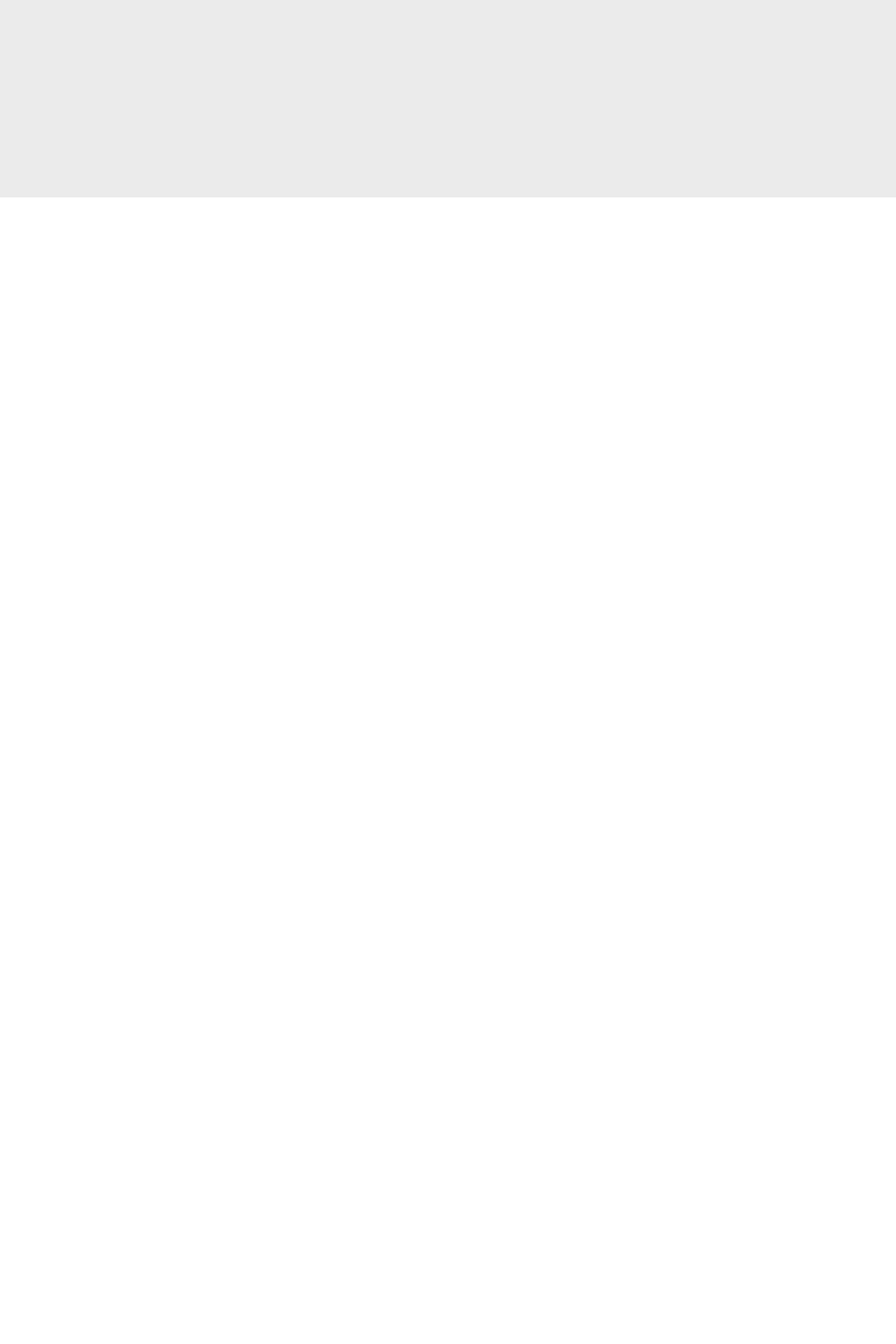
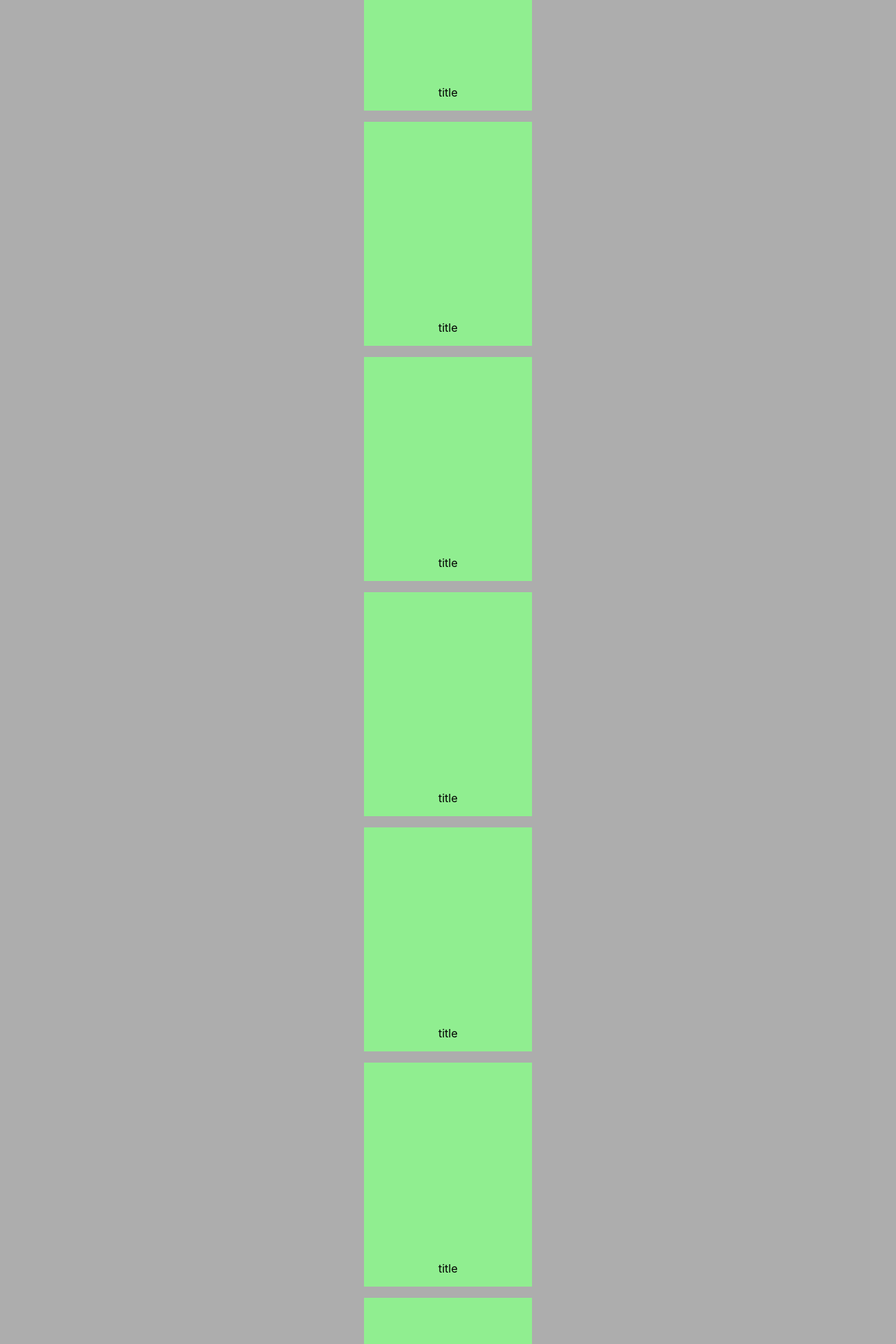
Before and after one commit to palmdaldaniel/Film-Mbapppe, a React (Create React App) app in the folder frontend/: page / in a window 1280 px wide. Shown: the part 520-2440 px from the top of the page at 70% size. Before the commit the page ends 802 px from the top, so only its background shows below. Built offline with nearby package versions, Linux system fonts and the light colour scheme; no server answers.

Commit message:
simple layout

```diff
--- a/frontend/src/css/userPage.module.css
+++ b/frontend/src/css/userPage.module.css
@@ -44,6 +44,7 @@ h2{
   background: rgb(173, 173, 173);
   display: flex;
   flex-direction: column;
+  gap: 1rem;
 }
 
 .upcoming h2,
@@ -51,10 +52,24 @@ h2{
   text-align: center;
 }
 
-.moviegrid{
+.movieGrid{
   display: flex;
   flex-direction: column;
+  gap: 1rem;
   align-items: center;
+  justify-content: center;
+}
+
+.card{
+  background: lightgreen;
+  height: 20rem;
+  width: 15rem;
+  display: flex;
+  justify-content: center;
+}
+
+.card p{
+  align-self: flex-end;
 }
 
 @media (min-width: 576px) {
--- a/frontend/src/pages/UserPage.jsx
+++ b/frontend/src/pages/UserPage.jsx
@@ -15,13 +15,33 @@ const UserPage = () => {
         <div className={styles.upcoming}>
           <h2>Upcoming movies</h2>
           <div className={styles.movieGrid}>
-
+            <div className={styles.card}>
+              <p>title</p>
+            </div>
+            <div className={styles.card}>
+              <p>title</p>
+            </div>
+            <div className={styles.card}>
+              <p>title</p>
+            </div>
+            <div className={styles.card}>
+              <p>title</p>
+            </div>
+            <div className={styles.card}>
+              <p>title</p>
+            </div>
+            <div className={styles.card}>
+              <p>title</p>
+            </div>
+            <div className={styles.card}>
+              <p>title</p>
+            </div>
           </div>
         </div>
         <div className={styles.previous}>
           <h2>Previous movies</h2>
           <div className={styles.movieGrid}>
-
+            <p>Put previous moviecards here in grid</p>
           </div>
         </div>
       </div>
```
